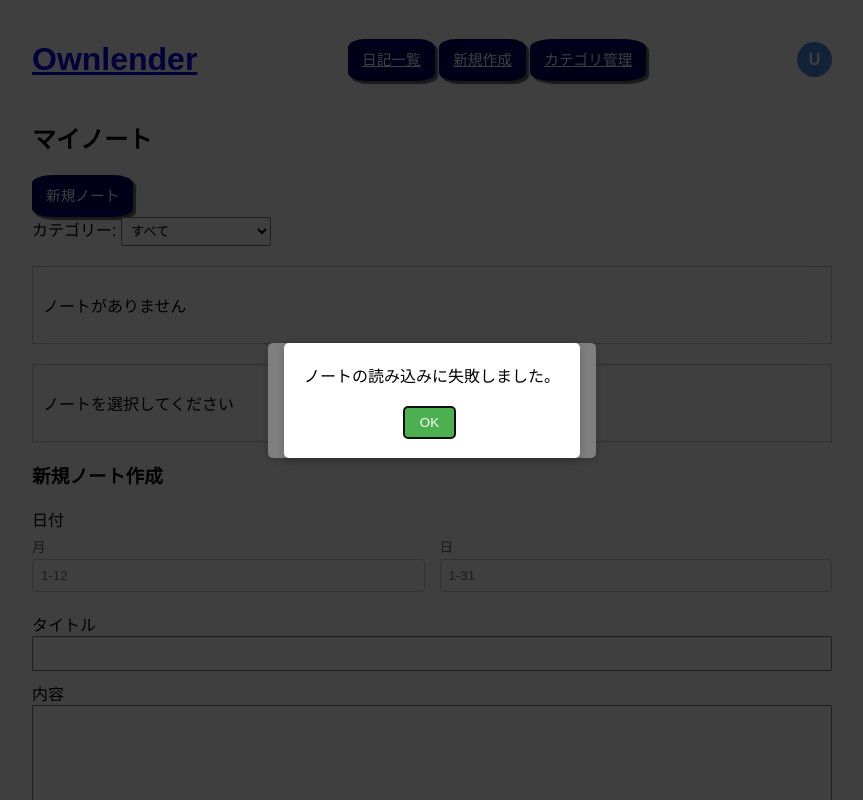
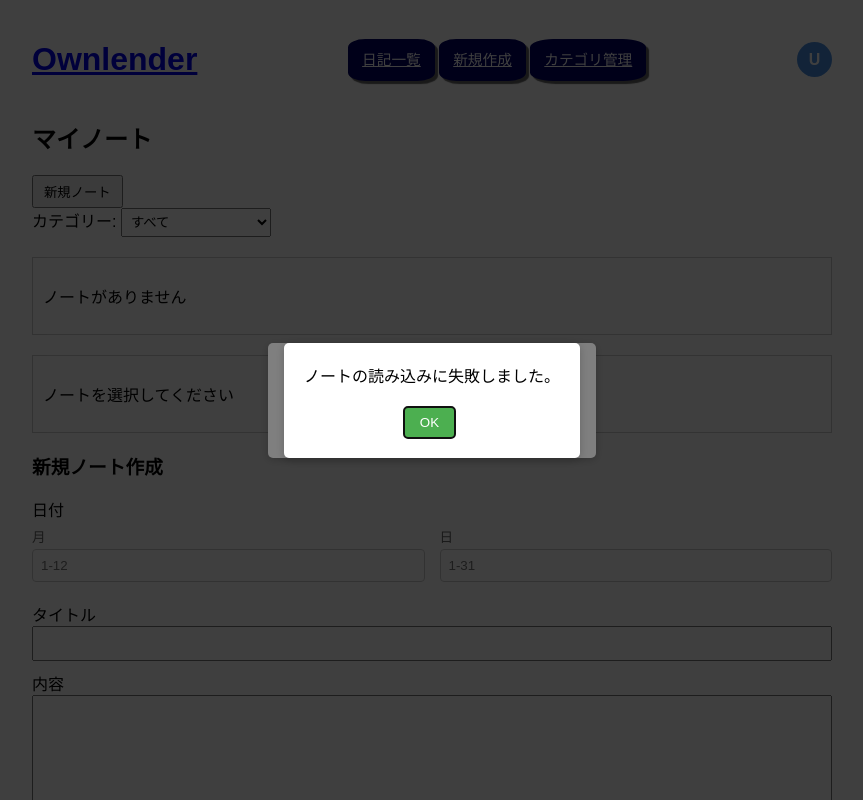
Before and after one commit to hikaccha/memo_app, a website: page public/notes.html in a window 1280 px wide. Shown: the top 800 px of the page, without its empty margins (208-1071 px from the left). Drawn offline with Linux system fonts and the light colour scheme; no server answers; sample sign-in values are in the browser's storage.

Commit message:
change a small thing.

```diff
--- a/public/notes.html
+++ b/public/notes.html
@@ -35,7 +35,7 @@
                 <div class="sidebar">
                     <div class="sidebar-header">
                         <h2>マイノート</h2>
-                        <button id="new-note-button" class="button primary-button">新規ノート</button>
+                        <button id="new-note-button" class="button-primary-button">新規ノート</button>
                     </div>
 
                     <div class="category-filter">
```
